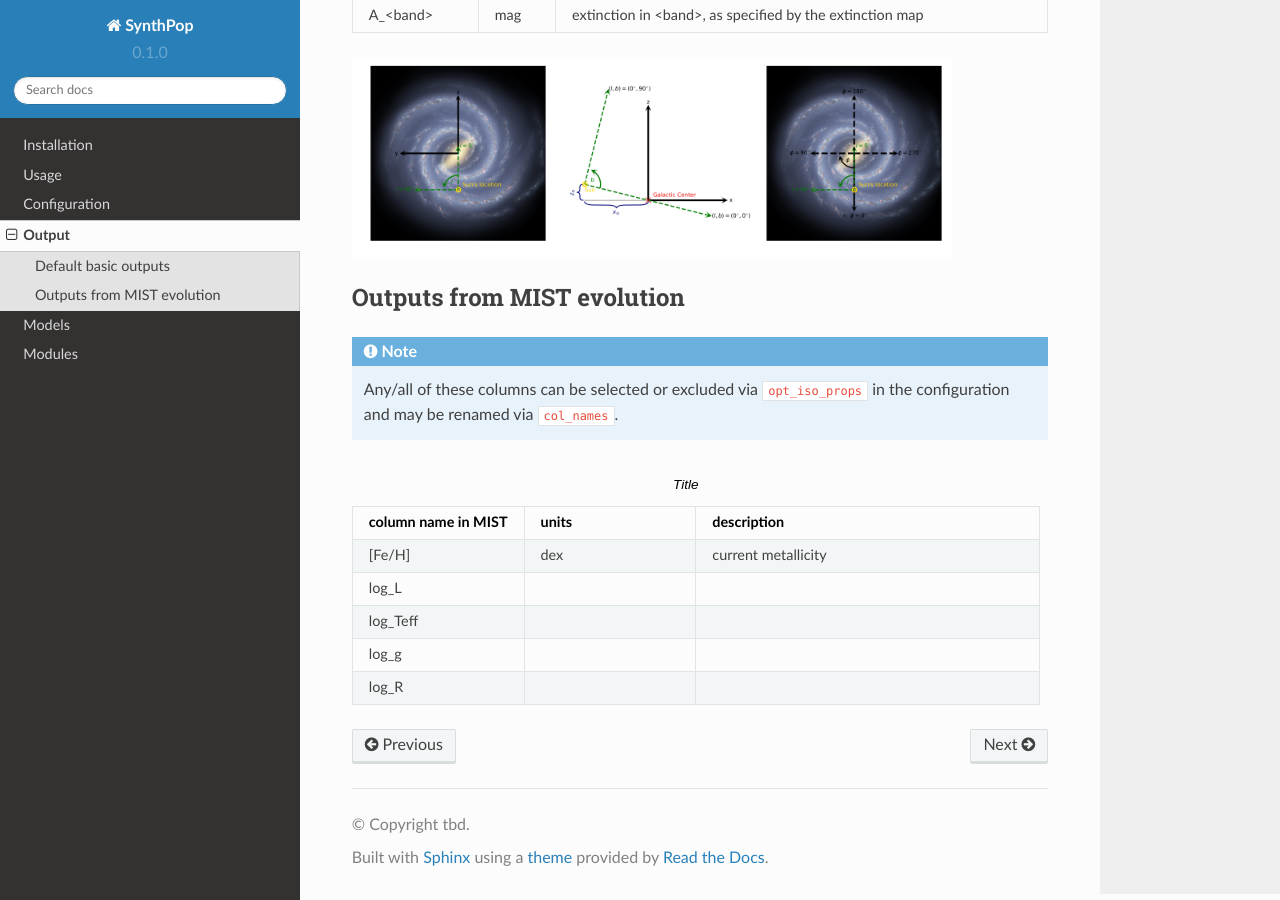
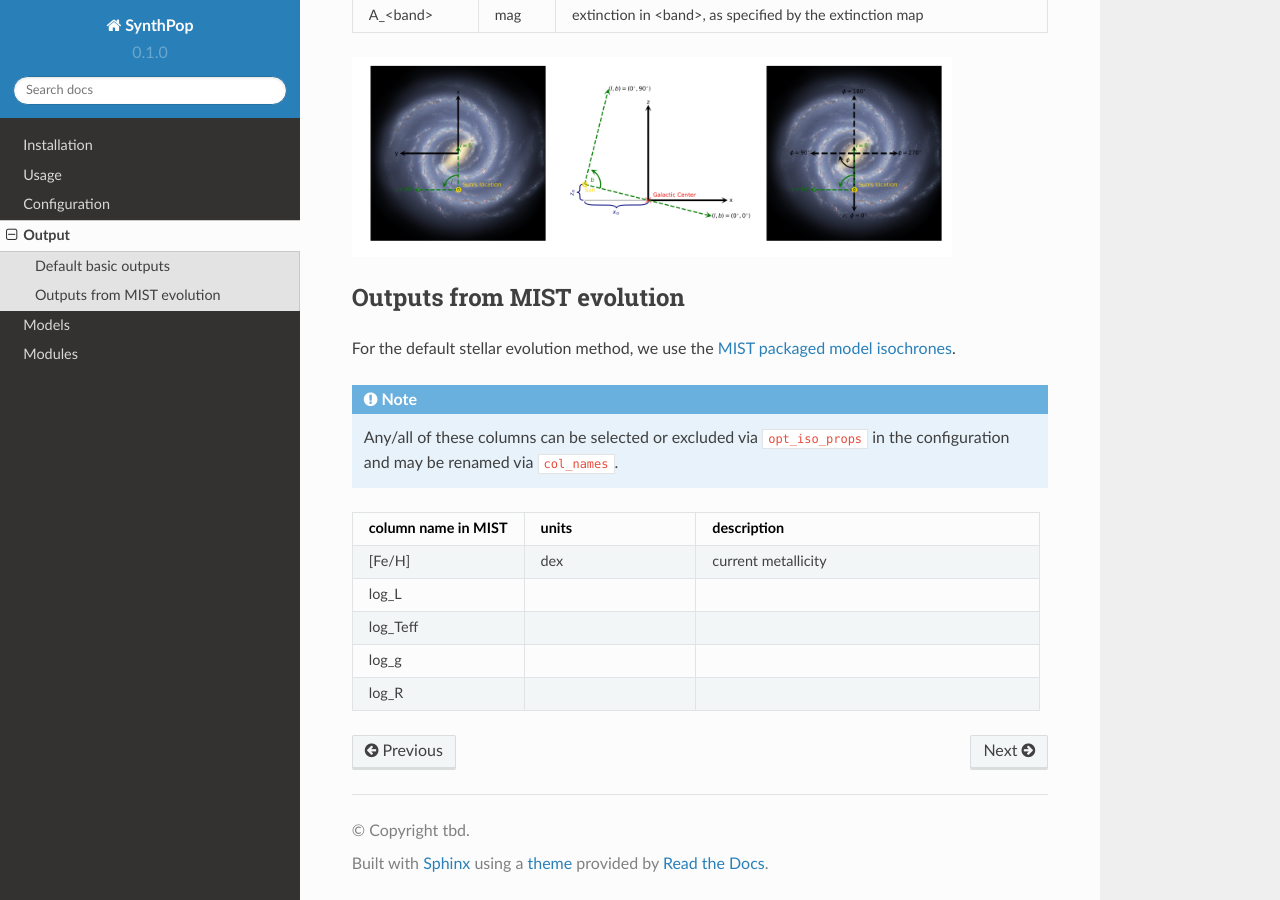
Before and after one commit to synthpop-galaxy/synthpop, a Sphinx documentation site: the page built from docs/source/output.rst, in a window 1280 px wide and 900 px high, scrolled down 780 px. Built offline with Sphinx 7.4.7 and the Read the Docs theme 2.0.0, drawn with Linux system fonts in a browser that asks for light colours.

Commit message:
Update output.rst

```diff
--- a/docs/source/output.rst
+++ b/docs/source/output.rst
@@ -63,10 +63,12 @@ Default basic outputs
 Outputs from MIST evolution
 ----------------------------
 
+For the default stellar evolution method, we use the `MIST packaged model isochrones <https://waps.cfa.harvard.edu/MIST/model_grids.html>`_.
+
 .. note::
     Any/all of these columns can be selected or excluded via ``opt_iso_props`` in the configuration and may be renamed via ``col_names``.
 
-.. list-table:: Title
+.. list-table::
    :widths: 25 25 50
    :header-rows: 1
 
```
